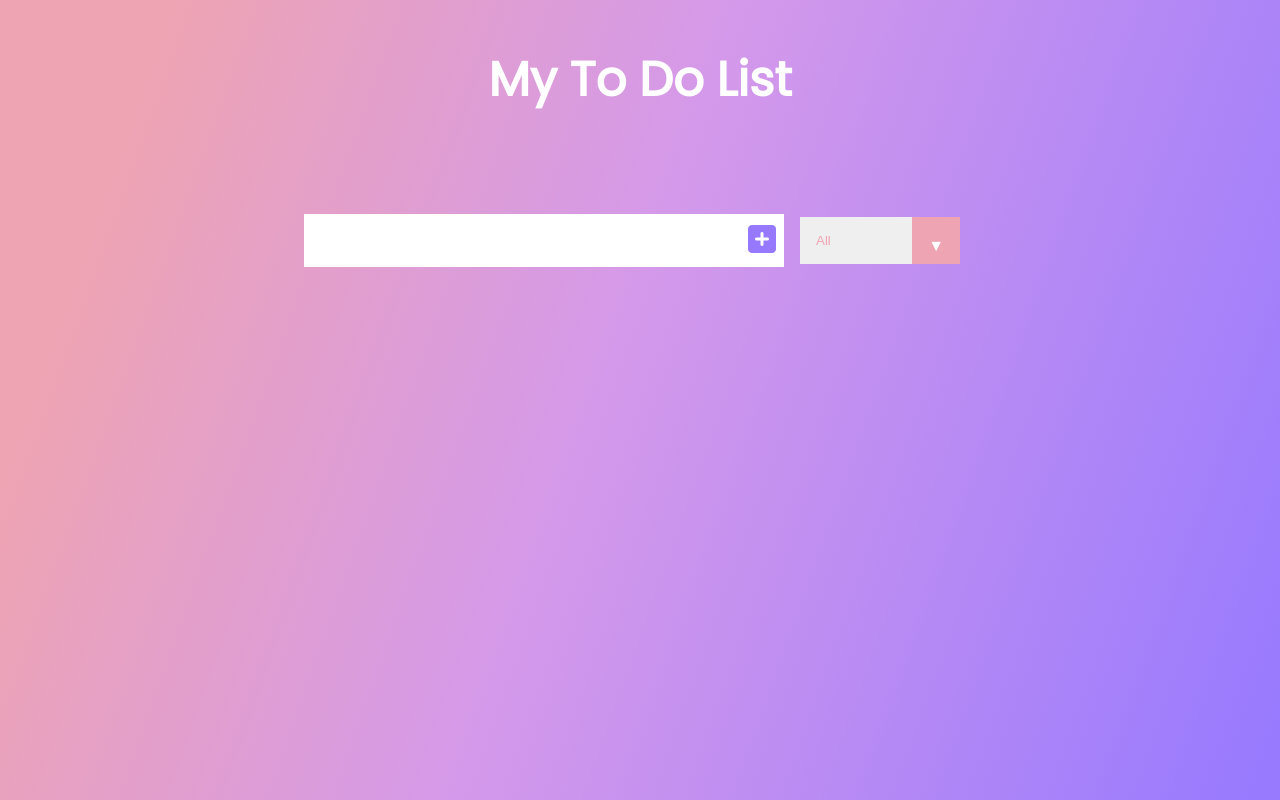
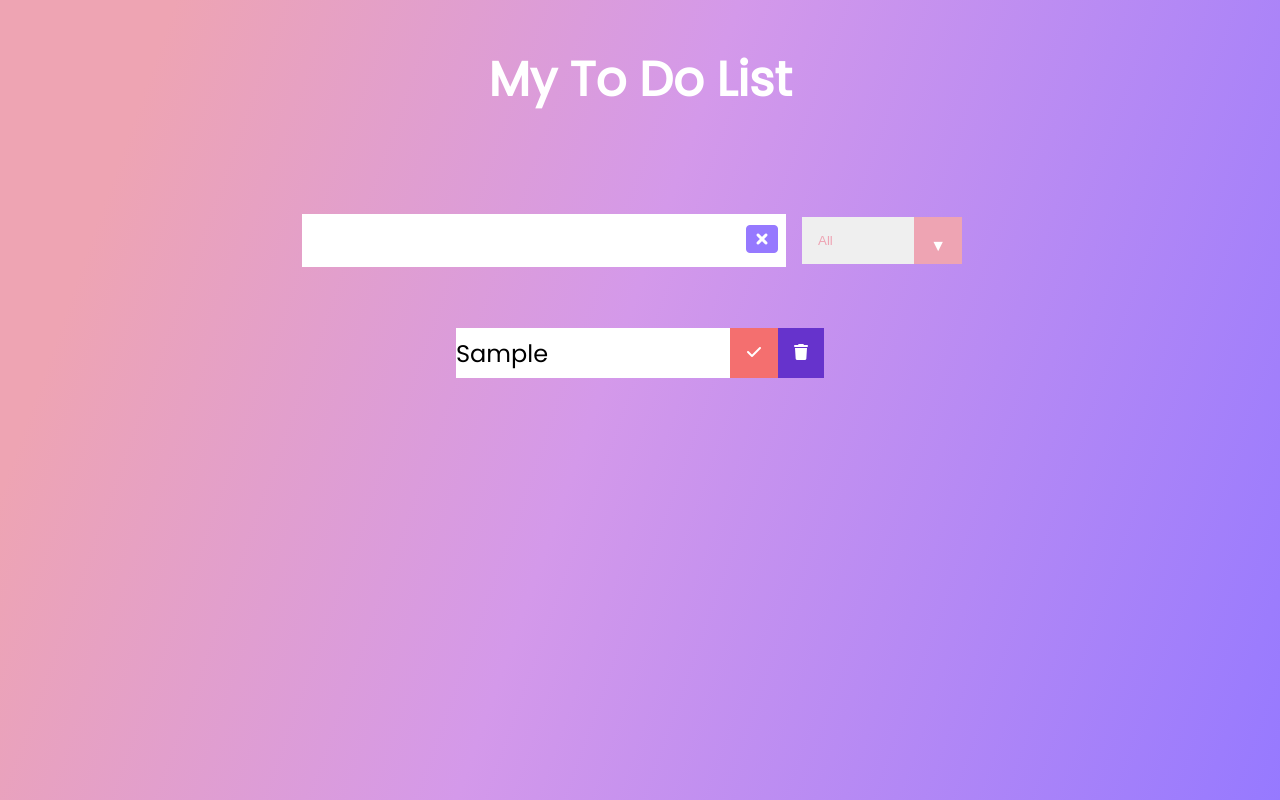
Before and after one commit to Learningcodes2021/react-to-do-list, a React (Create React App) app: page / in a window 1280 px wide. Both pictures are taken after typing "Sample" into the empty fields and a click on the button 762 px from the left and 240 px from the top of the page. Built offline with nearby package versions, Linux system fonts and the light colour scheme.

Commit message:
Added new components

```diff
--- a/src/App.js
+++ b/src/App.js
@@ -18,7 +18,7 @@ function App() {
         setTodos={setTodos}
         setInputText={setInputText}
       />
-      <TodoList />
+      <TodoList setTodos={setTodos} todos={todos} />
     </div>
   );
 }
--- a/src/components/Form.js
+++ b/src/components/Form.js
@@ -23,7 +23,7 @@ export default function Form({ setInputText, todos, setTodos, inputText }) {
         className="todo-input"
       />
       <button onClick={submitTodoHandler} className="todo-button" type="submit">
-        <i className="fas fa-plus-square"></i>
+        <i className="fa-solid fa-rectangle-xmark"></i>
       </button>
       <div className="select">
         <select name="todos" className="filter-todo">
--- /dev/null
+++ b/src/components/Todo.js
@@ -0,0 +1,19 @@
+import React from "react";
+
+export default function Todo({ text, todo, todos, setTodos }) {
+  //Events
+  const deleteHandler = () => {
+    setTodos(todos.filter((el) => el.id !== todo.id));
+  };
+  return (
+    <div className="todo">
+      <li className="todo-item">{text}</li>
+      <button className="complete-btn">
+        <i className="fas fa-check"></i>
+      </button>
+      <button onClick={deleteHandler} className="trash-btn">
+        <i className="fas fa-trash"></i>
+      </button>
+    </div>
+  );
+}
--- a/src/components/TodoList.js
+++ b/src/components/TodoList.js
@@ -1,9 +1,21 @@
 import React from "react";
+//Import Components
+import Todo from "./Todo";
 
-export default function TodoList() {
+export default function TodoList({ todos, setTodos }) {
   return (
     <div className="todo-container">
-      <ul className="todo-list"></ul>
+      <ul className="todo-list">
+        {todos.map((todo) =>  (
+          <Todo
+            setTodos={setTodos}
+            todos={todos}
+            key={todo.id}
+            todo={todo}
+            text={todo.text}
+          />
+        ))}
+      </ul>
     </div>
   );
 }
```
